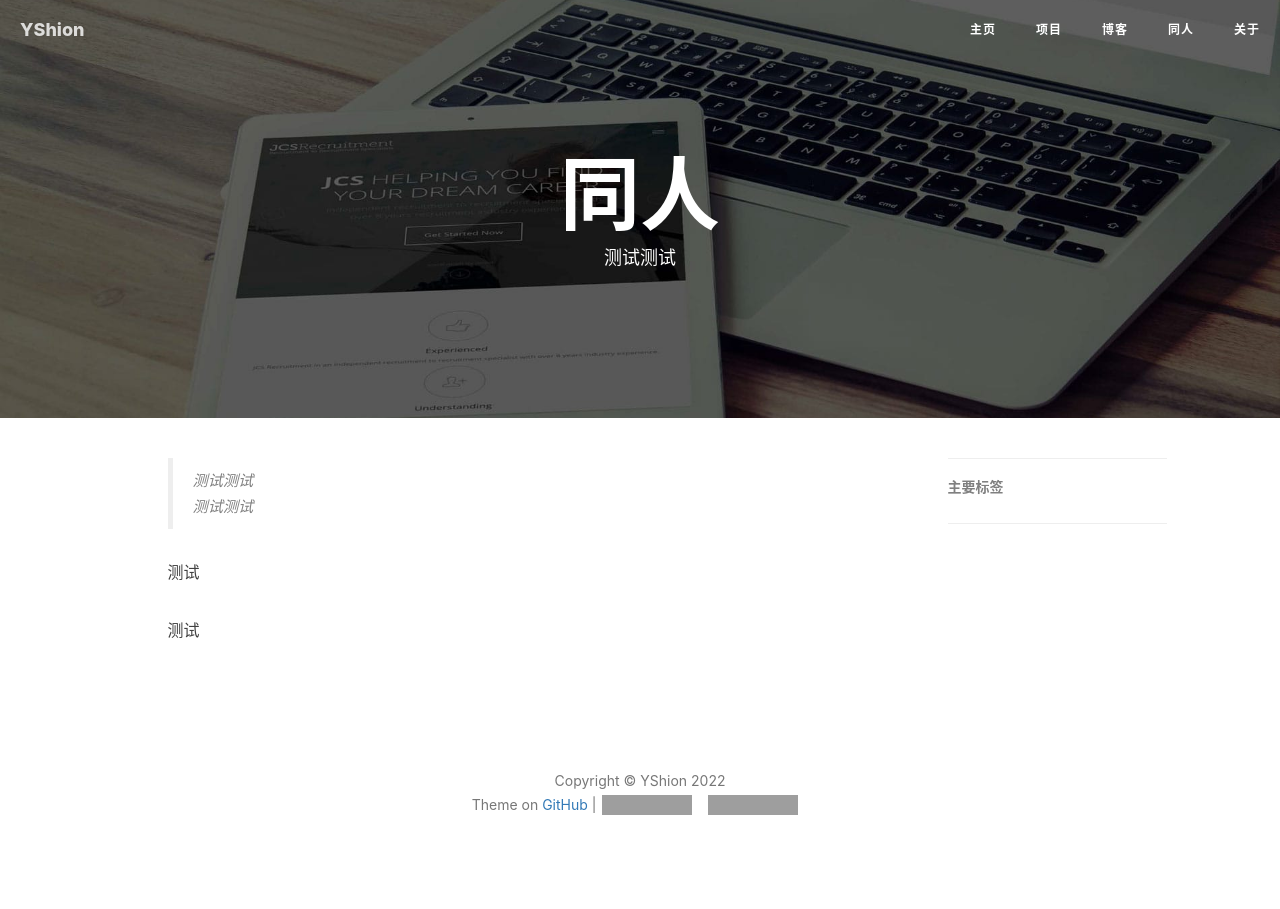
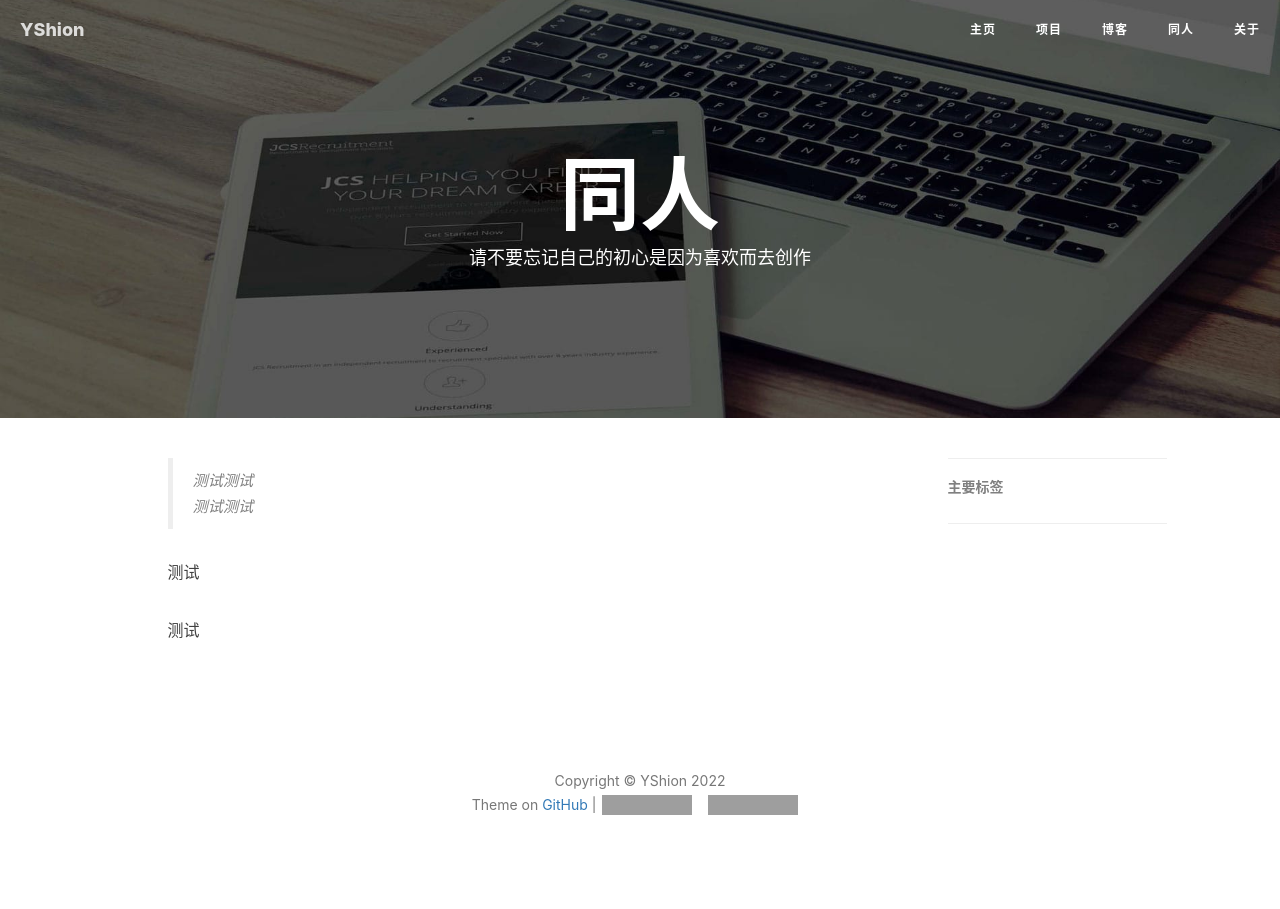
Before and after one commit to YS-yorigamishion/YS-yorigamishion.github.io, a Jekyll site: the page built from 3-forum.html, in a window 1280 px wide. Built offline with Jekyll 4.4.1, drawn with Linux system fonts in a browser that asks for light colours; nearby versions of some CDN libraries; comment, search, counter and statistics services are not loaded; grey boxes are pictures that could not be loaded.

Commit message:
Update 3-forum.html

```diff
--- a/3-forum.html
+++ b/3-forum.html
@@ -1,7 +1,7 @@
 ---
 layout: page
 title: "同人"
-description: "测试测试"
+description: "请不要忘记自己的初心是因为喜欢而去创作"
 header-img: "img/post-bg-rwd.jpg"
 ---
 
```
